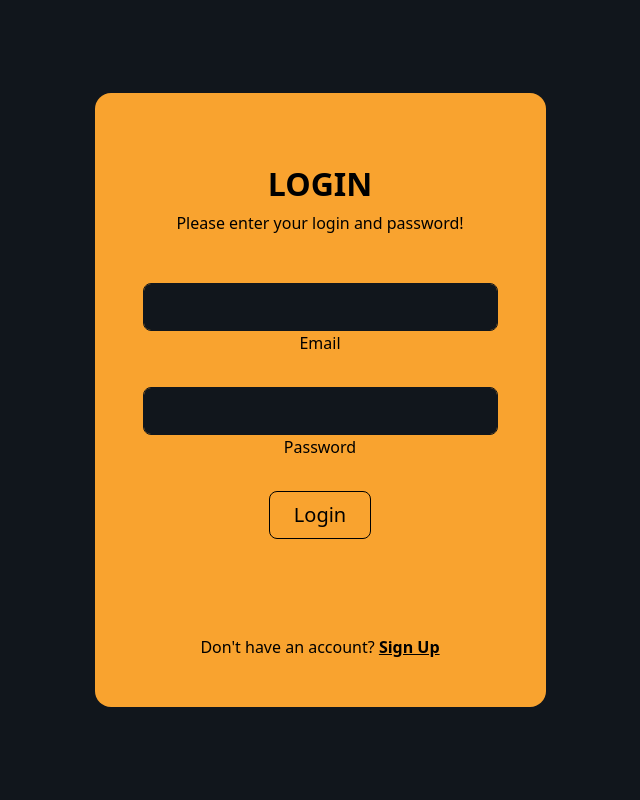
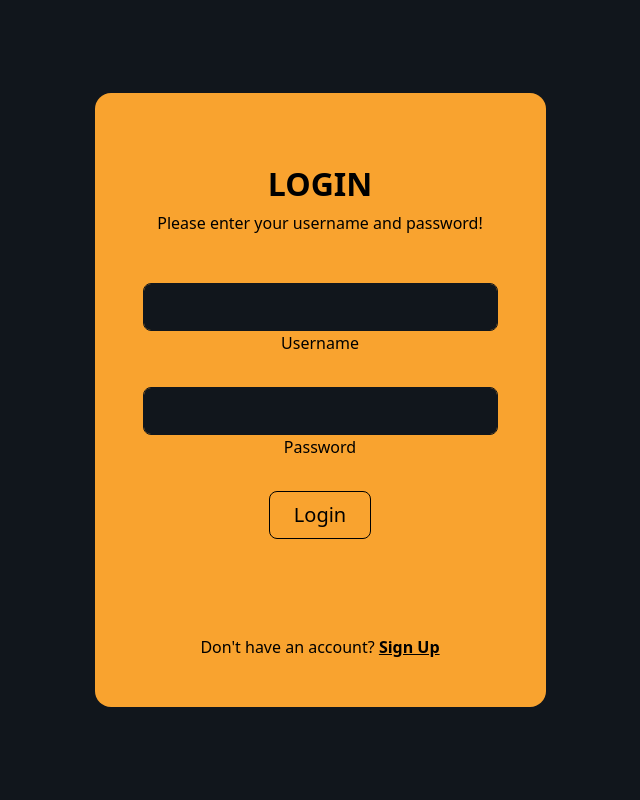
Before and after one commit to Harvind20/Mini-IT-TC4L-Group-7, a Flask app: page /login in a window 1280 px wide. Shown: the whole page, without its empty margins (320-960 px from the left). Run offline with Flask 3, Linux system fonts and the light colour scheme.

Commit message:
changed inputs and added alert message in login page

```diff
--- a/inputlinking.py
+++ b/inputlinking.py
@@ -60,11 +60,11 @@ def income_form():
 @app.route('/login', methods=['GET', 'POST'])
 def login():
     if request.method == 'POST':
-        email = request.form['email']
+        username = request.form['username']
         password = request.form['password']
 
         conn = get_db_connection()
-        user = conn.execute('SELECT * FROM users WHERE email = ? AND password = ?', (email, password)).fetchone()
+        user = conn.execute('SELECT * FROM users WHERE username = ? AND password = ?', (username, password)).fetchone()
         conn.close()
 
         if user:
@@ -78,6 +78,7 @@ def login():
 @app.route('/signup', methods=['GET', 'POST'])
 def signup():
     if request.method == 'POST':
+        username = request.form['username']
         email = request.form['email']
         password = request.form['password']
 
@@ -85,7 +86,7 @@ def signup():
         conn.execute('''
             INSERT INTO users (username, email, password)
             VALUES (?, ?, ?)
-        ''', (email.split('@')[0], email, password))
+        ''', (username, email, password))
         conn.commit()
         conn.close()
 
--- a/templates/Login.html
+++ b/templates/Login.html
@@ -14,11 +14,11 @@
               <div class="card-body p-5 text-center">
                 <div class="mb-xl-5 mt-xl-4 pb-5">
                   <h2 class="fw-bold mb-2 text-uppercase">Login</h2>
-                  <p class="text-black-75 mb-5">Please enter your login and password!</p>
+                  <p class="text-black-75 mb-5">Please enter your username and password!</p>
                   <form method="post" action="#">
                     <div class="mb-4">
-                      <input type="email" name="email" class="form-control form-control-lg"/>
-                      <label class="form-label">Email</label>
+                      <input type="text" name="username" class="form-control form-control-lg"/>
+                      <label class="form-label">Username</label>
                     </div>
                     <div class="mb-4">
                       <input type="password" name="password" class="form-control form-control-lg" />
--- a/templates/SignUp.html
+++ b/templates/SignUp.html
@@ -14,8 +14,12 @@
                             <div class="card-body p-5 text-center">
                                 <div class="mb-xl-5 mt-xl-4 pb-5">
                                     <h2 class="fw-bold mb-2 text-uppercase">Sign Up</h2>
-                                    <p class="text-black-75 mb-5">Please enter your email and password!</p>
+                                    <p class="text-black-75 mb-5">Please enter your username, email and password!</p>
                                     <form method="post" action="#">
+                                        <div class="mb-4">
+                                            <input type="text" name="username" class="form-control form-control-lg"/>
+                                            <label class="form-label">Username</label>
+                                        </div>
                                         <div class="mb-4">
                                             <input type="email" name="email" class="form-control form-control-lg"/>
                                             <label class="form-label">Email</label>
```
